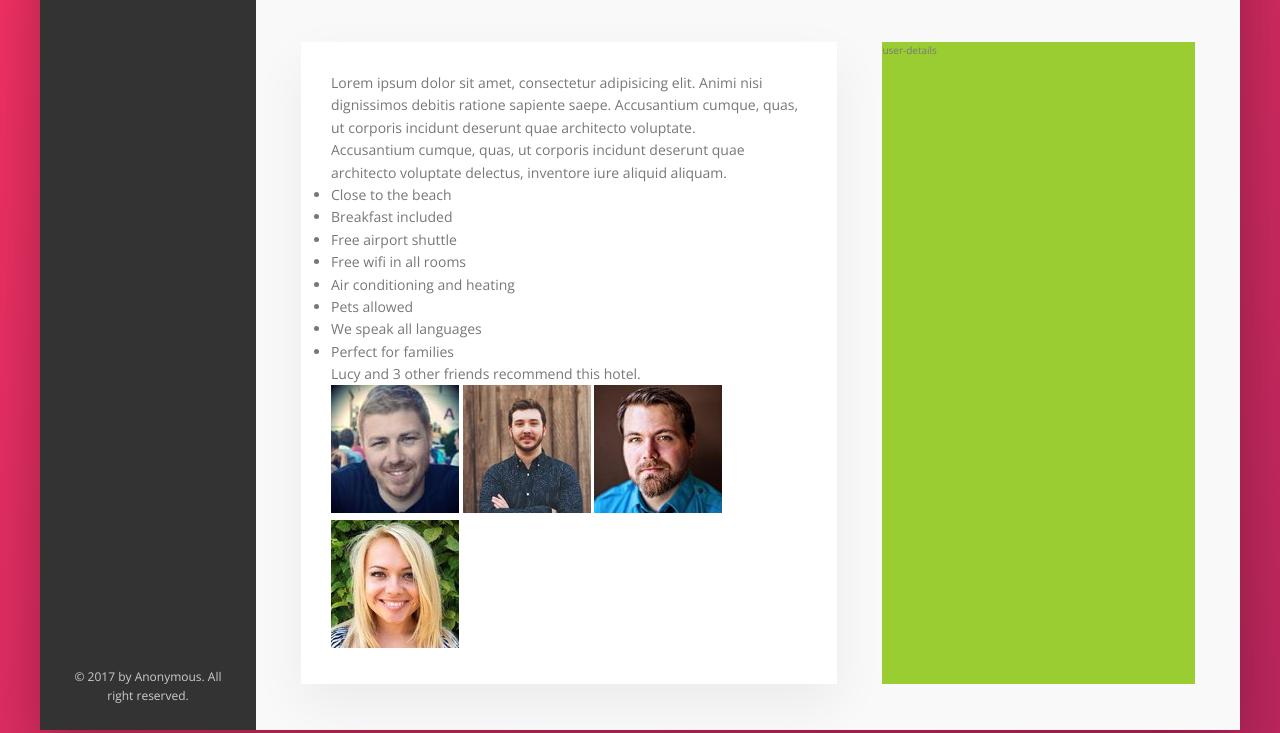
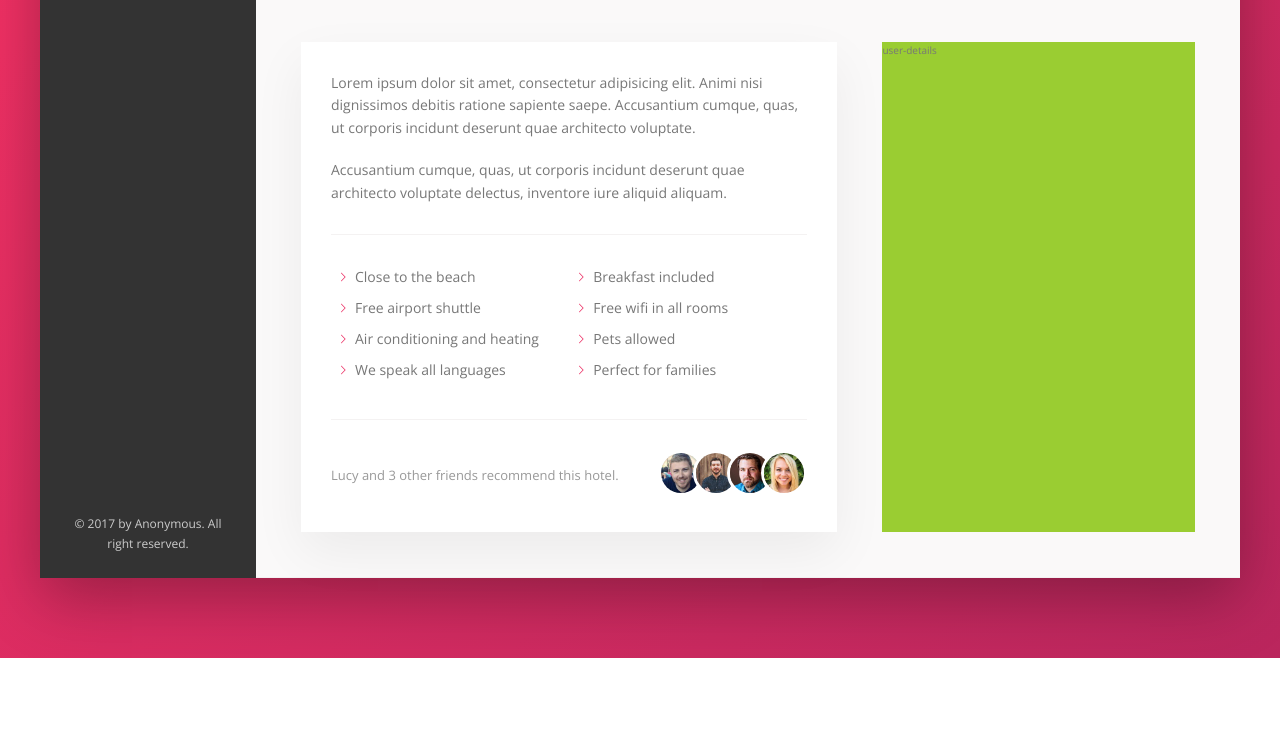
Before and after one commit to Jay-D7/advanced_website, a website: page Trillo/project/index.html in a window 1280 px wide. Shown: the part 466-1199 px from the top of the page. After the commit the page ends 1124 px from the top, so only its background shows below. Drawn offline with nearby package versions, Linux system fonts and the light colour scheme.

Commit message:
Add Description section part 2

```diff
--- a/Trillo/project/css/_components.scss
+++ b/Trillo/project/css/_components.scss
@@ -305,3 +305,76 @@
     box-shadow: none;
   }
 }
+
+//////////////////////////
+// PARAGRAPH
+.paragraph:not(:last-child) {
+  margin-bottom: 2rem;
+}
+
+//////////////////////////
+// LIST
+.list {
+  display: flex;
+  flex-wrap: wrap;
+  margin: 3rem 0;
+  padding: 3rem 0;
+  border-top: var(--line);
+  border-bottom: var(--line);
+  list-style: none;
+
+  &__item {
+    flex: 0 0 50%;
+    margin-bottom: 0.7rem;
+  }
+
+  &__item::before {
+    content: '';
+    display: inline-flex;
+    width: 1rem;
+    height: 1rem;
+    margin: 0.7rem;
+
+    // Older browsers
+    // background-image: url(../img/chevron-thin-right.svg);
+    // background-size: cover;
+
+    //Newer browsers - masks
+    @supports (-webkit-mask-image: url()) or (mask-image: url()) {
+      background-color: var(--color-primary);
+      -webkit-mask-image: url(../img/chevron-thin-right.svg);
+      -webkit-mask-size: cover;
+      mask-image: url(../img/chevron-thin-right.svg);
+      mask-size: cover;
+      background-image: none;
+    }
+  }
+}
+
+//////////////////////////
+// RECOMMEND
+.recommend {
+  display: flex;
+  align-items: center;
+  font-size: 1.3rem;
+  color: var(--color-grey-dark-3);
+
+  &__count {
+    margin-right: auto;
+  }
+
+  &__friends {
+  }
+
+  &__photo {
+    box-sizing: content-box;
+    width: 4rem;
+    height: 4rem;
+    border-radius: 50%;
+    border: 3px solid #fff;
+
+    &:not(:last-child) {
+      margin-right: -1.5rem;
+    }
+  }
+}
```
Also changed, not shown: Trillo/project/css/main.css, 1 other file.
